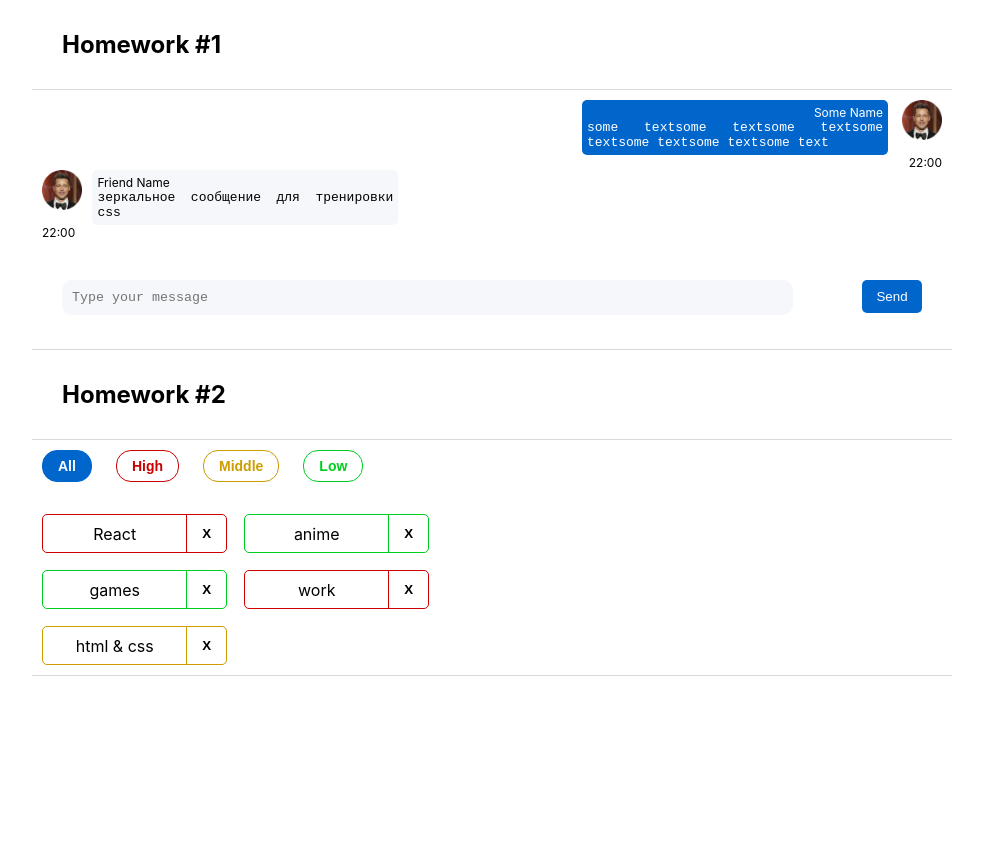
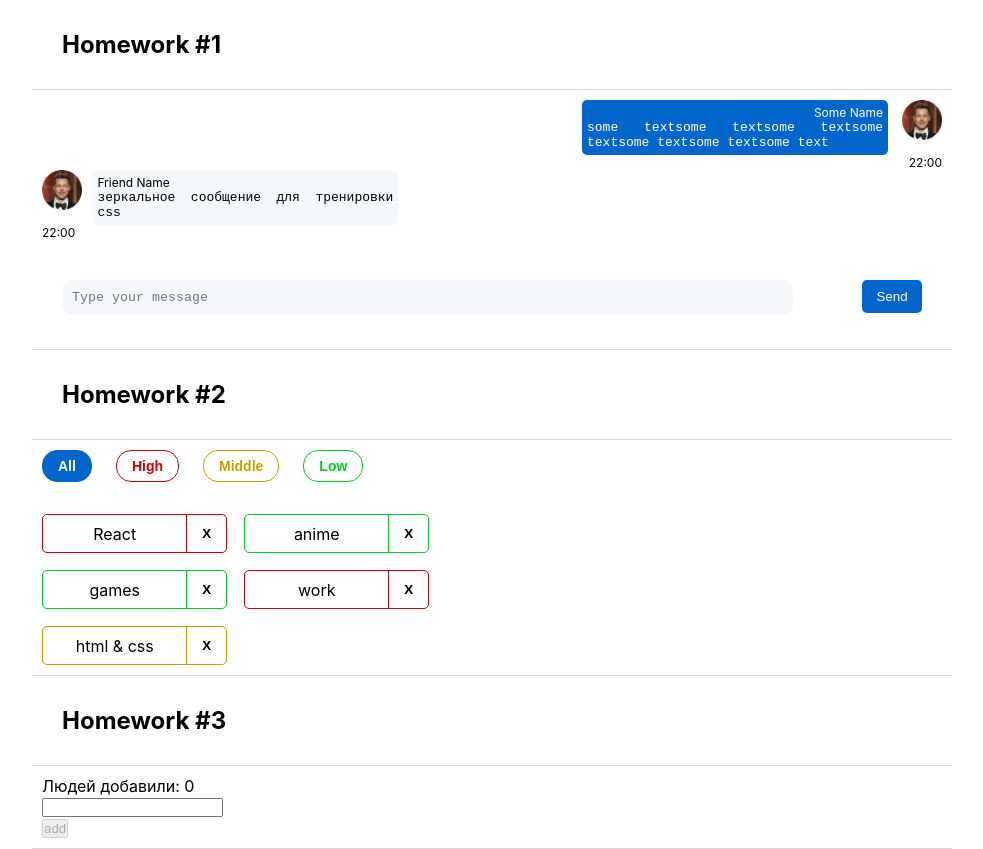
Before and after one commit to Botabay/hws2, a React (Create React App) app: page / in a window 1280 px wide. Shown: the whole page, without its empty margins (148-1131 px from the left). Before the commit the page ends 800 px from the top, so only its background shows below. Built offline with nearby package versions, Linux system fonts and the light colour scheme.

Commit message:
done without css-html coding

```diff
--- a/package.json
+++ b/package.json
@@ -1,6 +1,6 @@
 {
-  "name": "hws2",
-  "homepage": "http://Botabay.github.io/hws2",
+  "name": "autocheckhomework",
+  "homepage": "http://Botabay.github.io/autoCheckHomework",
   "version": "0.1.0",
   "private": true,
   "dependencies": {
--- a/src/s1-main/App.tsx
+++ b/src/s1-main/App.tsx
@@ -2,6 +2,7 @@ import React from 'react'
 import s from './App.module.css'
 import HW1 from '../s2-homeworks/hw01/HW1'
 import HW2 from '../s2-homeworks/hw02/HW2'
+import HW3 from '../s2-homeworks/hw03/HW3'
 
 function App() {
     return (
@@ -9,7 +10,7 @@ function App() {
             <HW1/>
             {/*раскомментировать по ходу выполнения*/}
             <HW2/>
-            {/*<HW3/>*/}
+            <HW3/>
             {/*<HW4/>*/}
 
             {/*при выполнении дз 5 и более - закомментировать здесь дз 1-4, так как они есть внутри дз 5*/}
--- a/src/s2-homeworks/hw03/Greeting.tsx
+++ b/src/s2-homeworks/hw03/Greeting.tsx
@@ -2,14 +2,14 @@ import React, {ChangeEvent, KeyboardEvent} from 'react'
 import s from './Greeting.module.css'
 
 type GreetingPropsType = {
-    name: any // need to fix any
-    setNameCallback: any // need to fix any
-    addUser: any // need to fix any
-    onBlur: any // need to fix any
-    onEnter: any // need to fix any
-    error: any // need to fix any
-    totalUsers: any // need to fix any
-    lastUserName?: any // need to fix any
+    name: string // need to fix any
+    setNameCallback: (e:ChangeEvent<HTMLInputElement>)=>void // need to fix any
+    addUser: ()=>void // need to fix any
+    onBlur: ()=>void // need to fix any
+    onEnter: (e:KeyboardEvent<HTMLInputElement>)=>void // need to fix any
+    error: string // need to fix any
+    totalUsers: number // need to fix any
+    lastUserName?: string // need to fix any
 }
 
 // презентационная компонента (для верстальщика)
@@ -25,7 +25,7 @@ const Greeting: React.FC<GreetingPropsType> = (
         lastUserName,
     } // деструктуризация пропсов
 ) => {
-    const inputClass = s.errorInput // need to fix with (?:)
+    const inputClass = error!==''?s.errorInput:undefined // need to fix with (?:)
 
     return (
         <div id={'hw3-form'} className={s.greetingForm}>
--- a/src/s2-homeworks/hw03/GreetingContainer.tsx
+++ b/src/s2-homeworks/hw03/GreetingContainer.tsx
@@ -3,18 +3,33 @@ import Greeting from './Greeting'
 import { UserType } from './HW3'
 
 type GreetingContainerPropsType = {
-    users: any // need to fix any
-    addUserCallback: any // need to fix any
+    users: UserType[] // need to fix any
+    addUserCallback: (name:string)=>void // need to fix any
 }
 
-export const pureAddUser = (name: any, setError: any, setName: any, addUserCallback: any) => {
+export const pureAddUser = (
+                            name: string, setError: React.Dispatch<string>,
+                            setName: React.Dispatch<string>,
+                            addUserCallback: (name:string)=>void
+                            ) => {
     // если имя пустое - показать ошибку, иначе - добавить юзера и очистить инпут
+    if (name.trim()==='') setError('Ошибка! Введите имя!');
+    else {
+        addUserCallback(name);setName('');
+    }
 }
 
-export const pureOnBlur = (name: any, setError: any) => { // если имя пустое - показать ошибку
+export const pureOnBlur = (name: string, setError: React.Dispatch<string>) => { // если имя пустое - показать ошибку
+    if (name.trim()==='') setError('Ошибка! Введите имя!');
 }
 
-export const pureOnEnter = (e: any, addUser: any) => { // если нажата кнопка Enter - добавить
+export const pureOnEnter = (
+                                e: KeyboardEvent<HTMLInputElement>,
+                                addUser: ()=>void
+                            ) => { // если нажата кнопка Enter - добавить
+    if (e.key==='Enter') {
+        addUser()
+    }
 }
 
 // более простой и понятный для новичков
@@ -26,11 +41,11 @@ const GreetingContainer: React.FC<GreetingContainerPropsType> = ({
     addUserCallback,
 }) => {
     // деструктуризация пропсов
-    const [name, setName] = useState<any>('') // need to fix any
-    const [error, setError] = useState<any>('') // need to fix any
+    const [name, setName] = useState<string>('') // need to fix any
+    const [error, setError] = useState<string>('') // need to fix any
 
-    const setNameCallback = (e: any) => { // need to fix any
-        setName('some name') // need to fix
+    const setNameCallback = (e: ChangeEvent<HTMLInputElement>) => { // need to fix any
+        setName(e.currentTarget.value) // need to fix
 
         error && setError('')
     }
@@ -42,12 +57,12 @@ const GreetingContainer: React.FC<GreetingContainerPropsType> = ({
         pureOnBlur(name, setError)
     }
 
-    const onEnter = (e: any) => {
+    const onEnter = (e: KeyboardEvent<HTMLInputElement>) => {
         pureOnEnter(e, addUser)
     }
 
-    const totalUsers = 0 // need to fix
-    const lastUserName = 'some name' // need to fix
+    const totalUsers = users.length; // need to fix
+    const lastUserName = users[users.length-1]?.name // need to fix
 
     return (
         <Greeting
--- a/src/s2-homeworks/hw03/HW3.tsx
+++ b/src/s2-homeworks/hw03/HW3.tsx
@@ -19,23 +19,22 @@ import GreetingContainer from './GreetingContainer'
 
 // types
 export type UserType = {
-    _id: any // need to fix any
-    name: any // need to fix any
+    _id: number // need to fix any
+    name: string // need to fix any
 }
 
-export const pureAddUserCallback = (name: any, setUsers: any, users: any) => { // need to fix any
-    const user = { // need to fix
-    }
+export const pureAddUserCallback = (name: string,  setUsers: React.Dispatch<UserType[]>, users: UserType[]) => { // need to fix any
+    const user = {_id:users.length+1,name:name}
     setUsers([...users, user])
 }
 
 const HW3 = () => {
-    const [users, setUsers] = useState<any>([]) // need to fix any
+    const [users, setUsers] = useState<UserType[]>([]) // need to fix any
 
-    const addUserCallback = (name: any) => { // need to fix any
+    const addUserCallback = (name: string) => { // need to fix any
         pureAddUserCallback(name, setUsers, users)
     }
-
+    console.log(users);
     return (
         <div id={'hw3'}>
             <div className={s2.hwTitle}>Homework #3</div>
```
